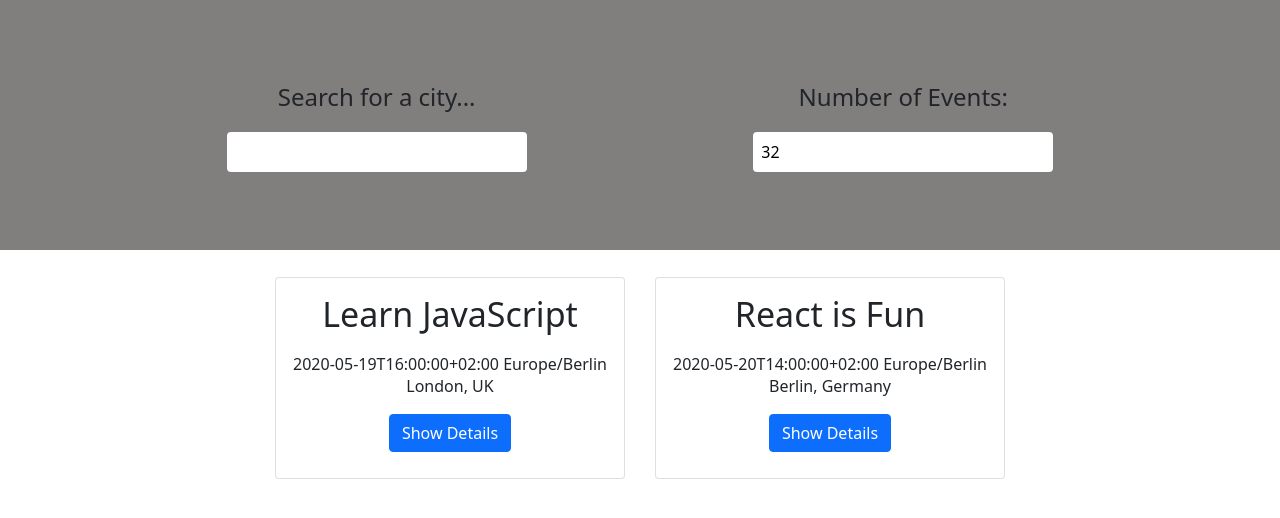
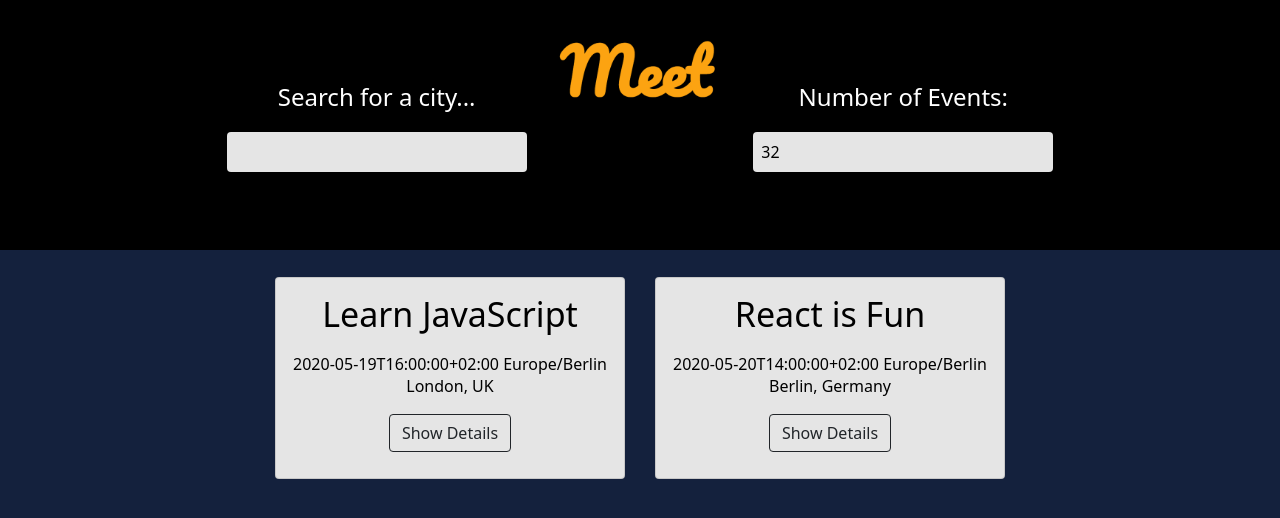
Before and after one commit to Djosc/meet, a React (Create React App) app: page / in a window 1280 px wide. Shown: the top 518 px of the page. Built offline with nearby package versions, Linux system fonts and the light colour scheme; what atatus-spa would draw is missing.

Commit message:
Add top logo

```diff
--- a/src/App.css
+++ b/src/App.css
@@ -1,10 +1,11 @@
 @import url(https://fonts.googleapis.com/css?family=Roboto:500);
 
 * {
-	--bg-color-primary: #fff;
-	--bg-color-secondary: rgb(129, 126, 126);
-	--bg-color-suggestion: rgb(136, 136, 136);
+	--bg-color-primary: #14213d;
+	--bg-color-secondary: #000;
+	--bg-color-suggestion: #e5e5e5;
 	--bg-color-hover: #fff;
+	--text-secondary: #fca311;
 }
 
 .App {
@@ -13,6 +14,23 @@
 
 .App * {
 	box-sizing: border-box;
+}
+
+html {
+	background-color: var(--bg-color-primary);
+}
+
+.meet-logo-div {
+	position: absolute;
+	background: transparent;
+	top: 0.2rem;
+	left: 50%;
+	transform: translateX(-50%);
+}
+
+.meet-logo-div > img {
+	height: 175px;
+	width: 175px;
 }
 
 .top-bar-wrap {
@@ -25,25 +43,39 @@
 	height: 250px;
 	background-color: var(--bg-color-secondary);
 	font-size: 24px;
+	color: #fff;
 }
 
 @media screen and (max-width: 768px) {
+	.meet-logo-div {
+	}
+
+	.meet-logo-div > img {
+		height: 125px;
+		width: 125px;
+	}
+
 	.top-bar-wrap {
 		flex-direction: column;
+		margin-top: 100px;
 	}
 }
 
 ul {
 	padding-left: 0px;
 	list-style: none;
+	color: #fff;
+	background-color: var(--bg-color-primary);
 }
 
 li {
 	padding: 0.2rem;
+	color: #000;
 }
 
 input[type='text'] {
 	font-size: 16px;
+	background-color: var(--bg-color-suggestion);
 }
 
 .suggestions {
@@ -86,8 +118,13 @@ input[type='text'] {
 	font-size: 34px;
 }
 
+.event {
+	/* background-color: var(--bg-color-suggestion); */
+}
+
 .event-card {
 	min-height: 200px;
+	background-color: var(--bg-color-suggestion);
 }
 
 .event-card__body {
--- a/src/App.js
+++ b/src/App.js
@@ -8,6 +8,8 @@ import NumberOfEvents from './NumberOfEvents';
 import { Container, Row } from 'react-bootstrap';
 
 import { extractLocations, getEvents } from './api';
+
+import logo from './images/meet-logo.png';
 
 class App extends React.Component {
 	state = {
@@ -63,6 +65,9 @@ class App extends React.Component {
 	render() {
 		return (
 			<div className="App">
+				<div className="meet-logo-div">
+					<img src={logo} alt="meet logo" />
+				</div>
 				<div className="top-bar-wrap">
 					<CitySearch locations={this.state.locations} updateEvents={this.updateEvents} />
 					<NumberOfEvents
--- a/src/Event.js
+++ b/src/Event.js
@@ -16,7 +16,7 @@ class Event extends Component {
 		const { event } = this.props;
 
 		return (
-			<div className="event align-items-center">
+			<div className="event">
 				<Card className="event-card">
 					<Card.Body className="event-card__body">
 						<Card.Title className="summary pb-3">{event.summary}</Card.Title>
@@ -31,7 +31,7 @@ class Event extends Component {
 						)}
 
 						<Button
-							variant="primary"
+							variant="outline-dark"
 							className={this.state.collapsed ? 'show-details-btn' : 'hide-details-btn'}
 							onClick={this.handleClick}
 						>
--- a/src/EventList.js
+++ b/src/EventList.js
@@ -8,10 +8,9 @@ class EventList extends Component {
 		const { events } = this.props;
 		return (
 			<>
-				{/* <Row className="justify-content-md-center"> */}
 				<ul className="EventList py-4">
 					<Container>
-						<Row className="justify-content-center align-items-md-center">
+						<Row className="justify-content-center">
 							{events.map((event, id) => (
 								<Col lg={4} md={6} sm={10} key={id}>
 									<li key={event.id}>
```
Also changed, not shown: src/images/meet-logo.png (added).
